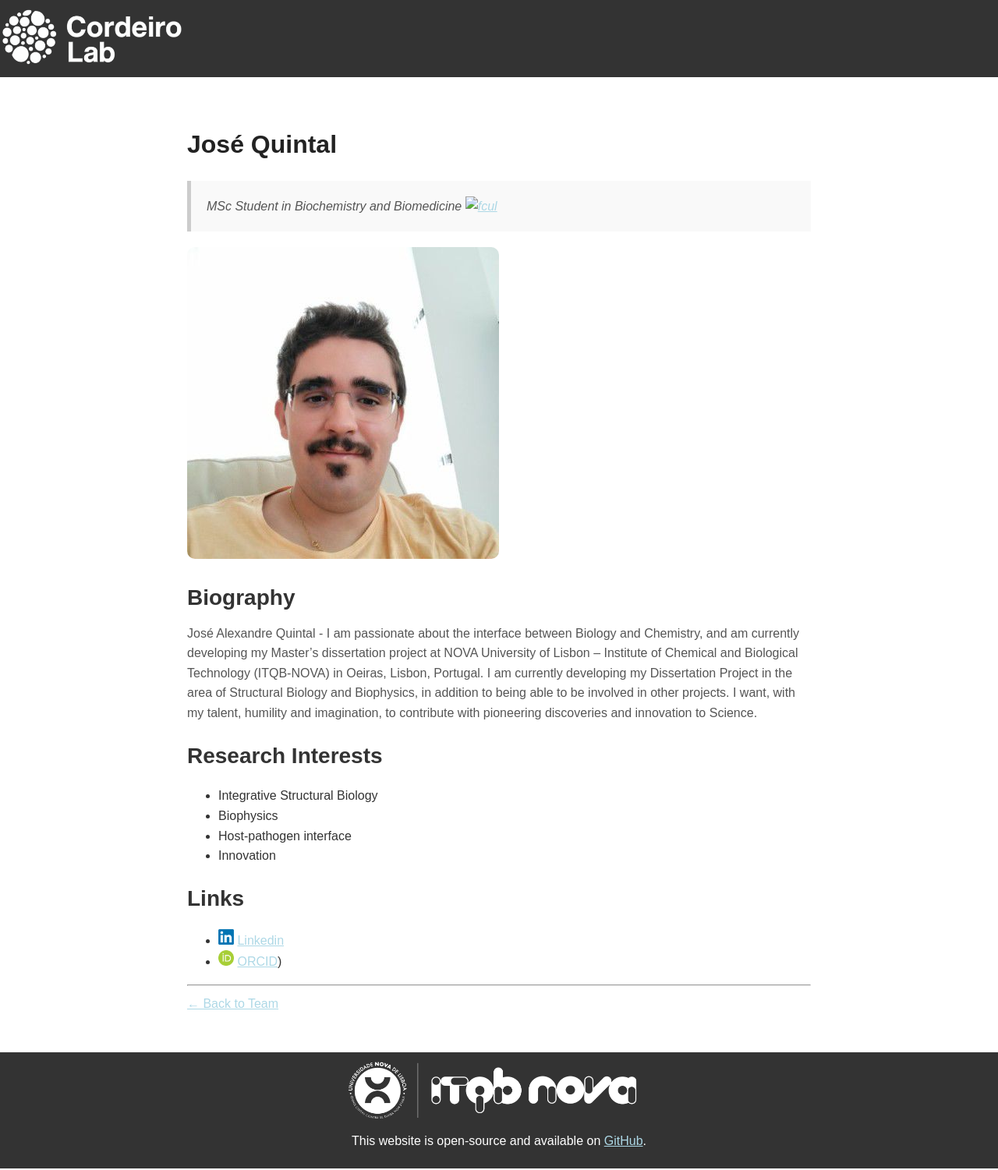
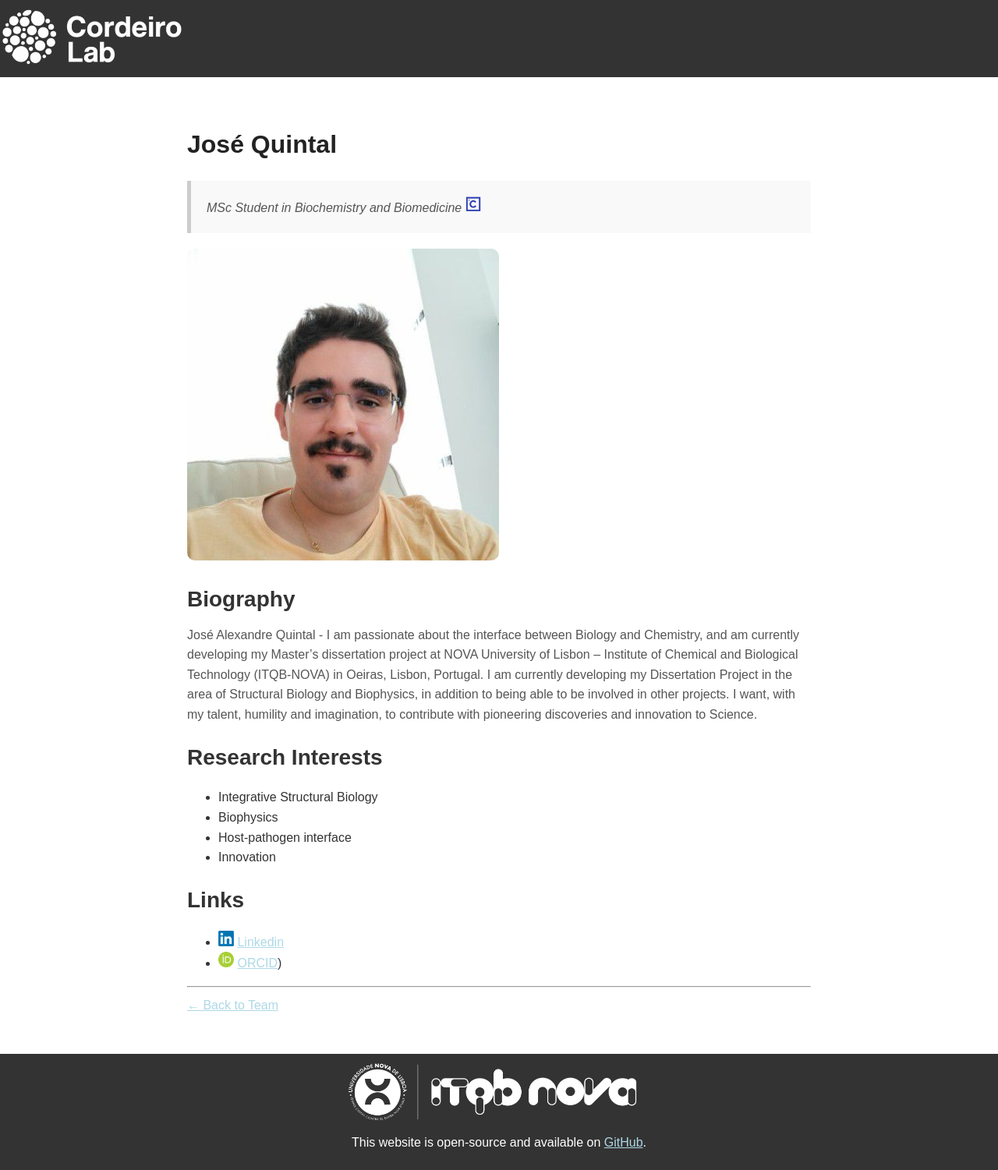
Before and after one commit to CordeiroLab/CordeiroLab.github.io, a Jekyll site: the page built from team/jose-quintal.md, in a window 1280 px wide. Shown: the whole page at 78% size. Built offline with Jekyll 4.4.1, drawn with Linux system fonts in a browser that asks for light colours.

Commit message:
Update jose-quintal.md

```diff
--- a/team/jose-quintal.md
+++ b/team/jose-quintal.md
@@ -5,7 +5,7 @@ title: José Quintal
 
 # José Quintal
 
-> MSc Student in Biochemistry and Biomedicine [<img src="/assets/images/ciencias_icon.png" alt="fcul" width="20" height="20">](https://mbb.edu.ciencias.ulisboa.pt/index.html#content4-3)
+> MSc Student in Biochemistry and Biomedicine [<img src="/assets/images/icons/ciencias_icon.png" alt="fcul" width="20" height="20">](https://mbb.edu.ciencias.ulisboa.pt/index.html#content4-3)
 
 ![José Quintal](/assets/images/team/jose.jpg){: width="50%" style="border-radius: 10px;" }
 
```
